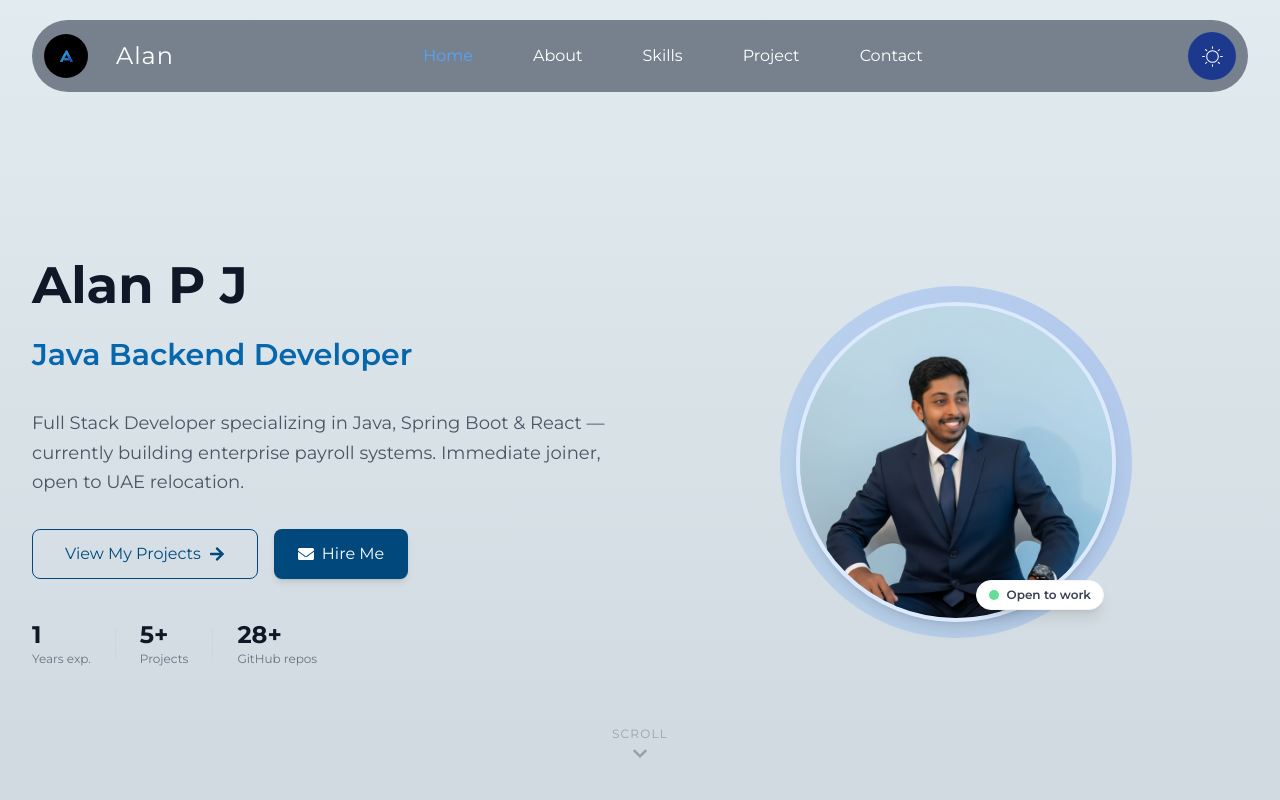
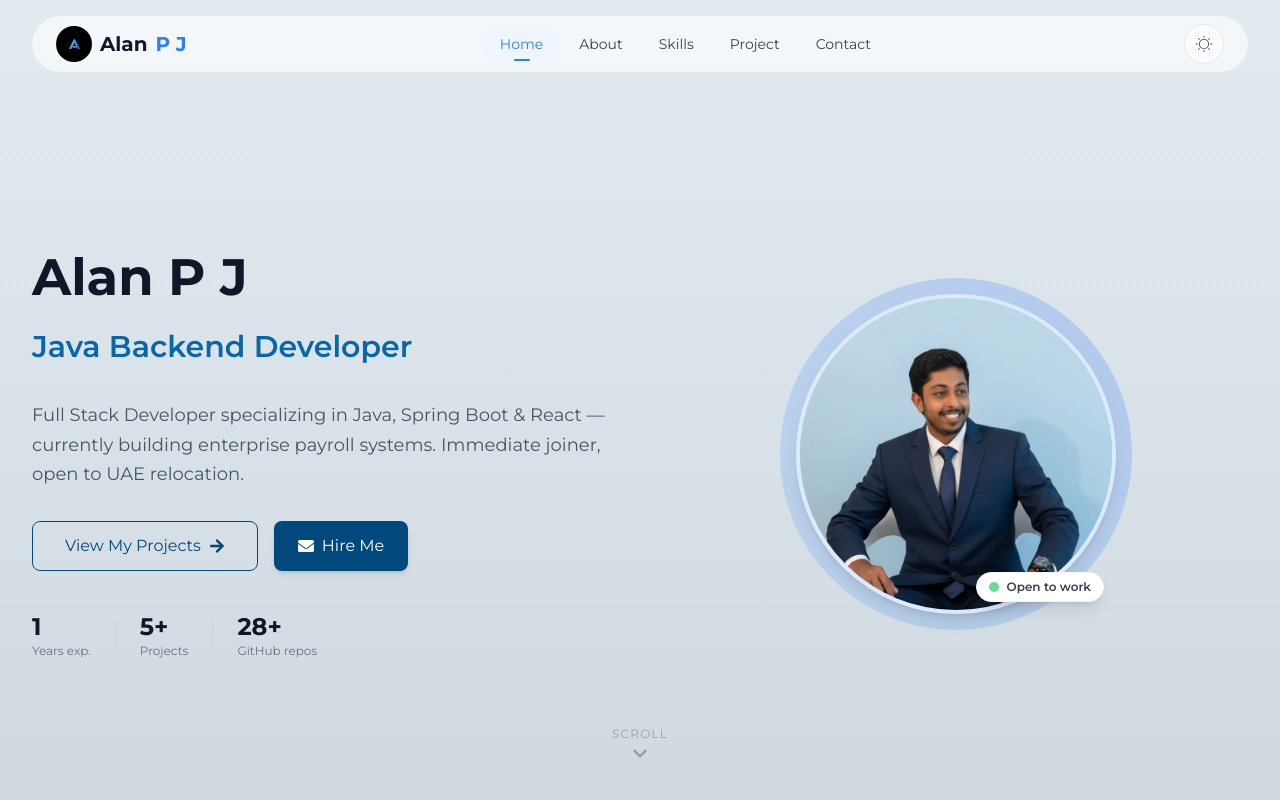
Before and after one commit to Alan-P-J/React_Tailwind_Portfolio_Demo, a React (Vite) app: page / in a window 1280 px wide. Shown: the top 800 px of the page. Built offline with nearby package versions, Linux system fonts and the light colour scheme.

Commit message:
Header design changes

```diff
--- a/src/components/Header.jsx
+++ b/src/components/Header.jsx
@@ -1,129 +1,246 @@
 import { useState, useEffect, forwardRef } from "react";
 import { RiMenu2Line } from "react-icons/ri";
 import { IoCloseOutline } from "react-icons/io5";
-import { CiDark } from "react-icons/ci";
-import { CiLight } from "react-icons/ci";
+import { CiDark, CiLight } from "react-icons/ci";
 import Logo from "../assets/file.svg";
-const Header = forwardRef(
-  ({ setActiveSection, activeSection, sectionRefs }, ref) => {
+
+const NAV_SECTIONS = ["home", "about", "skills", "project", "contact"];
+
+/* Get initial theme */
 const getInitialDarkMode = () => {
+  if (typeof window === "undefined") return false;
+
   const saved = localStorage.getItem("darkMode");
-      if (saved !== null) {
-        return JSON.parse(saved); // will be true or false
-      }
+  if (saved !== null) return JSON.parse(saved);
+
   return window.matchMedia("(prefers-color-scheme: dark)").matches;
 };
 
-    const [darkMode, setDarkMode] = useState(() => getInitialDarkMode());
+const Header = forwardRef(
+  ({ setActiveSection, activeSection, sectionRefs }, ref) => {
+    const [darkMode, setDarkMode] = useState(getInitialDarkMode);
     const [menuOpen, setMenuOpen] = useState(false);
-    // Apply theme to document root
+    const [scrolled, setScrolled] = useState(false);
+
+    /* Apply theme */
     useEffect(() => {
       document.documentElement.classList.toggle("dark", darkMode);
     }, [darkMode]);
+
+    /* Detect scroll */
+    useEffect(() => {
+      const handleScroll = () => setScrolled(window.scrollY > 20);
+
+      window.addEventListener("scroll", handleScroll, { passive: true });
+
+      return () => window.removeEventListener("scroll", handleScroll);
+    }, []);
+
     const toggleDarkMode = () => {
       setDarkMode((prev) => {
-        const newValue = !prev;
-        localStorage.setItem("darkMode", JSON.stringify(newValue));
-        return newValue;
+        const next = !prev;
+        localStorage.setItem("darkMode", JSON.stringify(next));
+        return next;
       });
     };
 
+    const handleNavClick = (section) => {
+      setActiveSection(section);
+
+      sectionRefs?.[section]?.current?.scrollIntoView({
+        behavior: "smooth",
+      });
+
+      setMenuOpen(false);
+    };
+
     return (
-      <div
+      <header
         ref={ref}
-        className="z-50 fixed md:top-5 md:left-[2.5%] h-18 w-full md:w-[95%] max-md:rounded-none md:rounded-full
-  text-black dark:text-black transition-colors duration-500
-  bg-gray-600/70 dark:bg-white/70 rounded"
+        className={`fixed z-50 w-full md:w-[95%] md:left-[2.5%] md:top-4
+        transition-all duration-500
+        ${
+          scrolled
+            ? "md:rounded-full bg-white/80 dark:bg-gray-900/90 shadow-lg backdrop-blur-md"
+            : "md:rounded-full bg-white/60 dark:bg-gray-900/70 backdrop-blur-md"
+        }
+        max-md:bg-white/90 dark:max-md:bg-gray-900/90 max-md:backdrop-blur-md`}
       >
-        <header className="flex justify-between p-2">
-          {/* home, about, projects, contact links */}
+        {/* NAVBAR */}
+        <nav
+          className="flex items-center justify-between px-4 py-2 md:px-6"
+          aria-label="Main navigation"
+        >
+          {/* LOGO */}
+          <a
+            href="#home"
+            onClick={() => handleNavClick("home")}
+            className="flex items-center gap-2 rounded-lg group focus:outline-none focus:ring-2 focus:ring-blue-500"
+            aria-label="Go to home"
+          >
+            <img
+              src={Logo}
+              alt=""
+              aria-hidden="true"
+              className="hidden transition-transform duration-300 rounded-full md:block w-9 h-9 group-hover:scale-110"
+            />
+
+            <span className="text-xl font-bold text-gray-900 transition-colors dark:text-white group-hover:text-blue-500 dark:group-hover:text-blue-400">
+              Alan
+            </span>
+
+            <span className="hidden text-xl font-bold text-blue-500 transition-colors md:inline group-hover:text-blue-400">
+              P J
+            </span>
+          </a>
+
+          {/* DESKTOP NAV */}
+          <ul className="items-center hidden gap-1 md:flex" role="list">
+            {NAV_SECTIONS.map((section) => {
+              const isActive = activeSection === section;
+
+              return (
+                <li key={section}>
+                  <a
+                    href={`#${section}`}
+                    onClick={(e) => {
+                      e.preventDefault();
+                      handleNavClick(section);
+                    }}
+                    aria-current={isActive ? "page" : undefined}
+                    className={`relative px-4 py-2 text-sm font-semibold rounded-xl
+                    transition-all duration-300 focus:outline-none
+                    focus:ring-2 focus:ring-blue-500
+                    ${
+                      isActive
+                        ? "text-blue-500 dark:text-blue-400"
+                        : "text-gray-700 dark:text-gray-300 hover:text-blue-500 dark:hover:text-blue-400"
+                    }`}
+                  >
+                    {/* Hover background */}
+                    <span
+                      aria-hidden="true"
+                      className={`absolute inset-0 rounded-xl transition-all duration-300 pointer-events-none
+                      ${
+                        isActive
+                          ? "bg-blue-50 dark:bg-blue-900/30"
+                          : "hover:bg-gray-100 dark:hover:bg-gray-800/50"
+                      }`}
+                    />
+
+                    {/* Text */}
+                    <span className="relative z-10 capitalize">
+                      {section}
+                    </span>
+
+                    {/* Active underline */}
+                    {isActive && (
+                      <span className="absolute bottom-0 left-1/2 -translate-x-1/2 w-4 h-0.5 bg-blue-500 rounded-full" />
+                    )}
+                  </a>
+                </li>
+              );
+            })}
+          </ul>
+
+          {/* RIGHT CONTROLS */}
+          <div className="flex items-center gap-2">
+            {/* DARK MODE */}
             <button
-            className="p-2 pt-4 text-white rounded-md cursor-pointer md:justify-self-start top-4 left-4 dark:text-black md:hidden max-md:flex"
-            onClick={() => setMenuOpen(!menuOpen)}
+              onClick={toggleDarkMode}
+              aria-label="Toggle dark mode"
+              className="relative flex items-center justify-center w-10 h-10 text-gray-700 transition-all duration-300 border border-gray-200 rounded-full dark:border-gray-700 bg-white/50 dark:bg-gray-800/50 dark:text-gray-300 hover:bg-blue-50 dark:hover:bg-gray-700 hover:text-blue-500 dark:hover:text-blue-400 focus:outline-none focus:ring-2 focus:ring-blue-500"
             >
-            <div className="relative w-6 h-6">
+              <CiDark
+                size={20}
+                className={`absolute transition-all duration-500
+                ${
+                  darkMode
+                    ? "opacity-100 rotate-0 scale-100"
+                    : "opacity-0 rotate-90 scale-75"
+                }`}
+              />
+
+              <CiLight
+                size={20}
+                className={`absolute transition-all duration-500
+                ${
+                  darkMode
+                    ? "opacity-0 -rotate-90 scale-75"
+                    : "opacity-100 rotate-0 scale-100"
+                }`}
+              />
+            </button>
+
+            {/* MOBILE MENU BUTTON */}
+            <button
+              onClick={() => setMenuOpen((prev) => !prev)}
+              aria-expanded={menuOpen}
+              aria-controls="mobile-menu"
+              aria-label="Toggle menu"
+              className="relative flex items-center justify-center w-10 h-10 text-gray-800 transition-all duration-300 rounded-full md:hidden dark:text-gray-200 hover:bg-gray-100 dark:hover:bg-gray-800 focus:outline-none focus:ring-2 focus:ring-blue-500"
+            >
               <IoCloseOutline
-                className={`absolute inset-0 transform text-xl transition-all duration-500
+                size={22}
+                className={`absolute transition-all duration-300
                 ${menuOpen ? "opacity-100 rotate-0" : "opacity-0 rotate-90"}`}
               />
 
               <RiMenu2Line
-                className={`absolute inset-0 transform text-xl transition-all duration-500
+                size={20}
+                className={`absolute transition-all duration-300
                 ${menuOpen ? "opacity-0 -rotate-90" : "opacity-100 rotate-0"}`}
               />
+            </button>
           </div>
-          </button>
-          <div className="flex items-center gap-2 pl-1">
-            <img
-              src={Logo}
-              alt="Logo"
-              className="mr-5 rounded-full max-md:hidden h-11 w-11"
-            />
-            <p className="text-2xl font-bold text-white dark:text-black demo max-md:pt-2">
-              Alan
-            </p>
+        </nav>
+
+        {/* MOBILE MENU */}
+        <div
+          id="mobile-menu"
+          className={`md:hidden overflow-hidden transition-all duration-500 ease-in-out
+          ${menuOpen ? "max-h-[500px] opacity-100" : "max-h-0 opacity-0"}`}
+        >
+          <ul
+            className="flex flex-col gap-1 px-4 pt-2 border-t border-gray-200 pb-1-4 dark:border-gray-700"
+            role="list"
+          >
+            {NAV_SECTIONS.map((section) => {
+              const isActive = activeSection === section;
+
+              return (
+                <li key={section}>
+                  <a
+                    href={`#${section}`}
+                    onClick={(e) => {
+                      e.preventDefault();
+                      handleNavClick(section);
+                    }}
+                    aria-current={isActive ? "page" : undefined}
+                    className={`flex items-center gap-3 px-4 py-3 rounded-xl text-sm font-semibold
+                    transition-all duration-300 focus:outline-none focus:ring-2 focus:ring-blue-500
+                    ${
+                      isActive
+                        ? "bg-blue-500/20 text-blue-500 border-l-2 border-blue-500"
+                        : "text-gray-700 dark:text-gray-400 hover:bg-gray-100 dark:hover:bg-gray-800 hover:text-gray-900 dark:hover:text-white"
+                    }`}
+                  >
+                    {isActive && (
+                      <span className="w-1.5 h-1.5 bg-blue-500 rounded-full" />
+                    )}
+
+                    <span className="capitalize">{section}</span>
+                  </a>
+                </li>
+              );
+            })}
+          </ul>
         </div>
-          <div
-            className={`${
-              menuOpen
-                ? "flex opacity-100 translate-y-0"
-                : "flex opacity-0 pointer-events-none"
-            } absolute left-0 top-18 gap-3 text-black duration-500 flex-col md:flex justify-center w-full bg-white/10 backdrop-blur-md md:backdrop-blur-none
-   p-4
-  md:static md:flex-row md:justify-start md:opacity-100 md:pointer-events-auto md:w-auto md:bg-transparent md:dark:bg-transparent md:rounded-none md:p-0
-  dark:text-white`}
-          >
-            {["home", "about", "skills", "project", "contact"].map(
-              (section) => (
-                <a
-                  key={section}
-                  className={` p-4 mr-4 font-bold cursor-pointer border-none no-underline duration-500 border hover:border-blue-600 rounded-2xl hover:bg-blue-400  ${
-                    activeSection === section
-                      ? "text-blue-400 active"
-                      : " dark:md:text-gray-700 text-gray-800 dark:text-white md:text-white hover:bg-gray-200 "
+      </header>
+    );
   }
-              `}
-                  onClick={() => {
-                    setActiveSection(section);
-                    sectionRefs?.[section]?.current.scrollIntoView({
-                      behavior: "smooth",
-                    });
-                    setMenuOpen(false);
-                  }}
-                >
-                  {section.charAt(0).toUpperCase() + section.slice(1)}
-                </a>
-              ),
-            )}
-          </div>
-          <button
-            onClick={toggleDarkMode}
-            aria-label={
-              darkMode ? "Switch to light mode" : "Switch to dark mode"
-            }
-            className="flex items-center justify-center w-12 h-12 mt-1 mr-1 text-white duration-500 bg-blue-900 border-none rounded-full outline-none cursor-pointer dark:bg-gray-400 dark:text-black "
-          >
-            <div className="relative w-6 h-6">
-              {/* Light Mode Icon */}
-              <CiDark
-                className={`absolute inset-0 m-auto transition-all duration-500 transform
-        ${darkMode ? "opacity-100 rotate-0" : "opacity-0 rotate-90"}`}
-                size={25}
-              />
-              {/* Dark Mode Icon */}
-              <CiLight
-                className={`absolute inset-0 m-auto transition-all duration-500 transform
-        ${darkMode ? "opacity-0 -rotate-90" : "opacity-100 rotate-0"}`}
-                size={25}
-              />
-            </div>
-          </button>
-        </header>
-      </div>
-    );
-  },
 );
 
+Header.displayName = "Header";
+
 export default Header;
-
-Header.displayName = "Header";
--- a/src/components/Hero.jsx
+++ b/src/components/Hero.jsx
@@ -15,7 +15,7 @@ const Hero = forwardRef((_, ref) => {
     <section
       ref={ref}
       id="home"
-      className="relative pt-28 md:pt-24 flex items-center justify-center min-h-screen
+      className="relative pt-28 md:pt-20 flex items-center justify-center min-h-screen
         bg-[linear-gradient(to_top,#cfd9df_0%,#e2ebf0_100%)]
         dark:bg-[radial-gradient(125%_125%_at_50%_90%,_#000000_40%,_#0d1a36_100%)]"
     >
--- a/src/components/footer.jsx
+++ b/src/components/footer.jsx
@@ -13,7 +13,7 @@ const Footer = () => {
   const currentYear = new Date().getFullYear();
 
   return (
-    <footer className="text-gray-600 bg-gray-200 dark:bg-gray-900">
+    <footer className="text-gray-600 duration-300 bg-gray-200 dark:bg-gray-900">
 
       <div className="container px-6 py-10 mx-auto">
         <div className="flex flex-col items-center gap-6 md:flex-row md:justify-between">
@@ -63,7 +63,7 @@ const Footer = () => {
 
       {/* Bottom bar */}
       <div className="py-4 border-t border-gray-500">
-        <div className="container flex flex-col items-center justify-between gap-2 px-6 mx-auto text-xs text-gray-800 sm:flex-row">
+        <div className="container flex flex-col items-center justify-between gap-2 px-6 mx-auto text-xs text-gray-500 sm:flex-row">
           <p>© {currentYear} Alan P J. All rights reserved.</p>
 
             <a href="#home"
```
Lines whose indentation alone changed are shown as unchanged.
